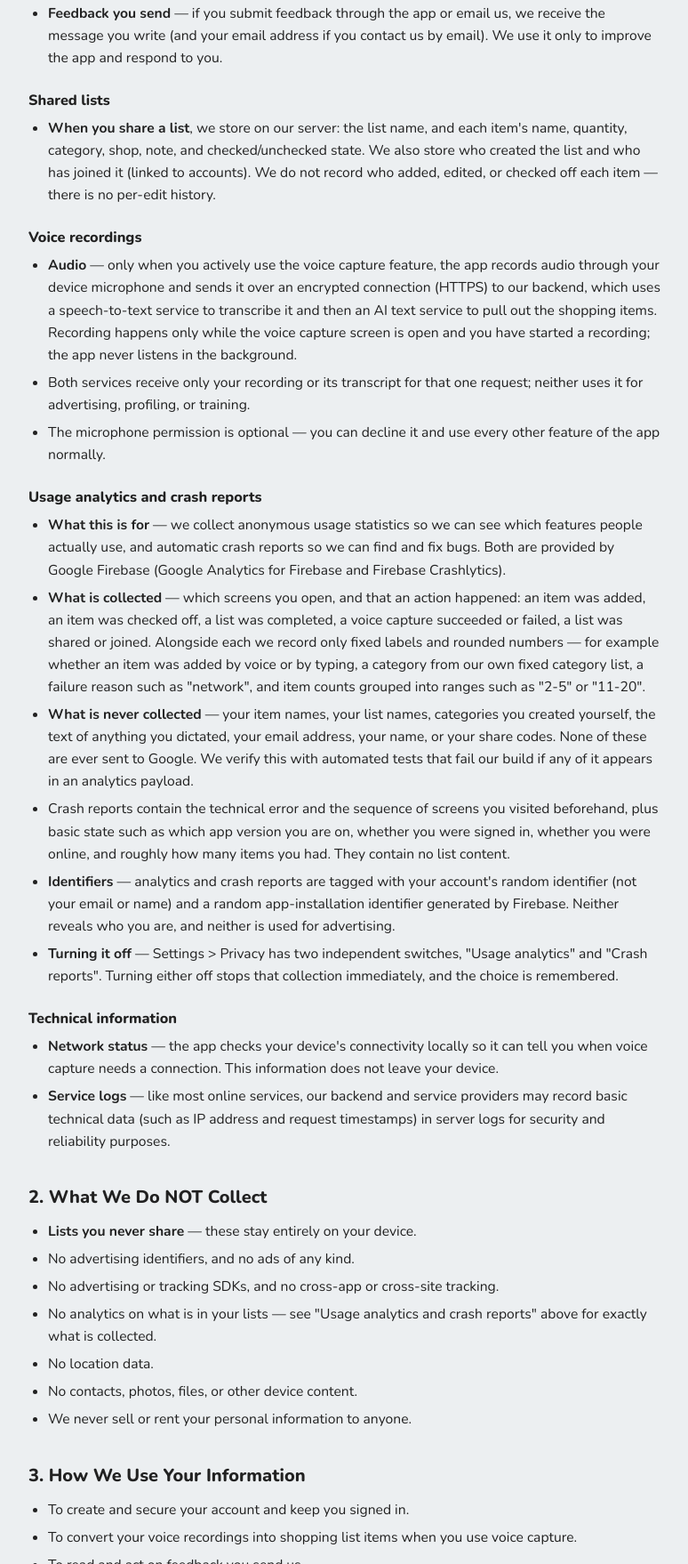
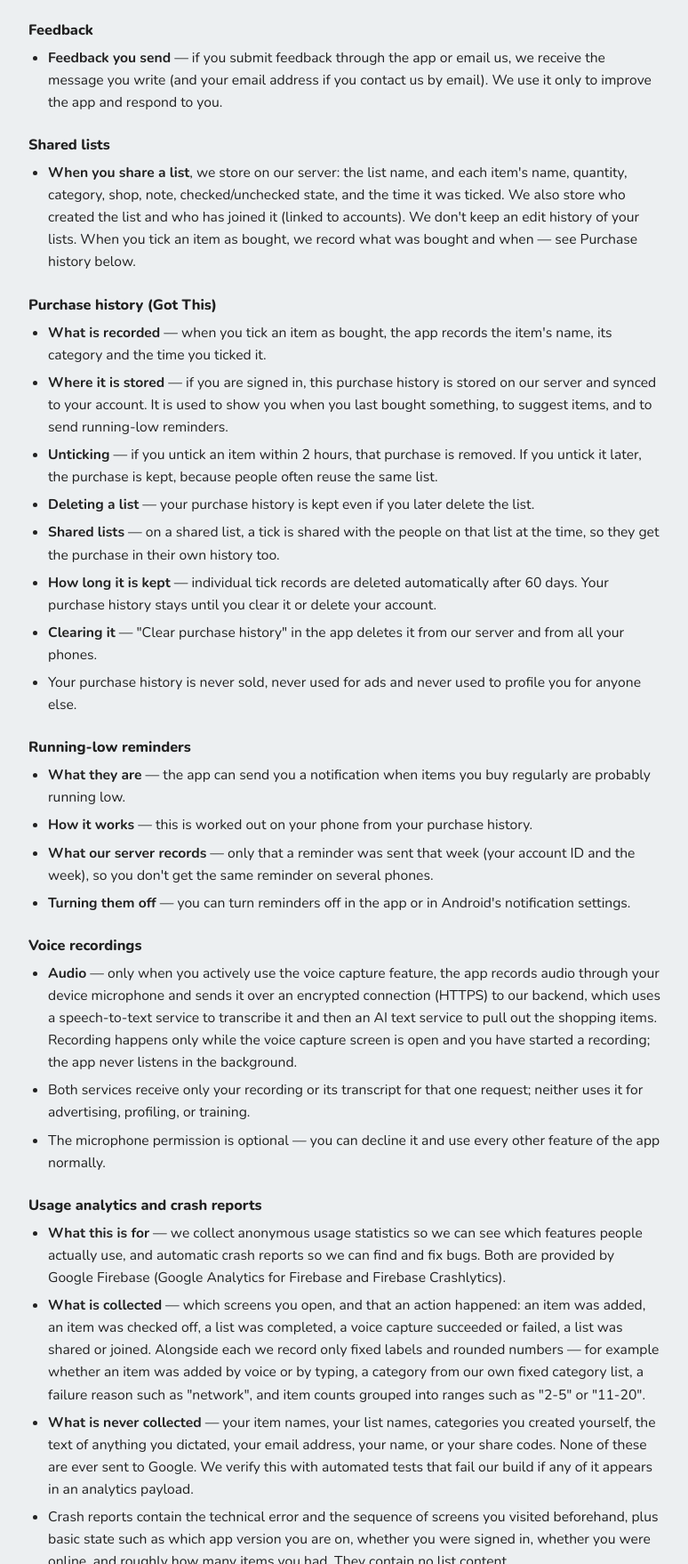
Before and after one commit to AabhashRai13/babe_get_this_landing_page, a plain HTML site: page privacy-policy.html in a window 1280 px wide. Shown: the part 1042-2800 px from the top of the page at 89% size, without its empty margins (252-1026 px from the left). Drawn offline with nearby package versions, Linux system fonts and the light colour scheme.

Commit message:
docs: update privacy policy for Android 1.2.0
Cover signed-in list sync, Google sign-in, purchase history (Got This),
running-low reminders, and the new retention periods.

Co-Authored-By: Claude Opus 5.5 <noreply@anthropic.com>

```diff
--- a/privacy-policy.html
+++ b/privacy-policy.html
@@ -25,17 +25,17 @@
 
   <main class="page">
     <h1>Privacy Policy</h1>
-    <p class="updated">Effective date: November 11, 2026</p>
+    <p class="updated">Effective date: November 24, 2026</p>
 
     <p>This Privacy Policy describes how <strong>Babe, Get This</strong> ("the app", "we", "us") collects, uses, and protects your information when you use our Android application and the website <a href="https://babegetthis.com">babegetthis.com</a>.</p>
 
-    <p>The short version: lists you keep to yourself stay on your device and are never uploaded. When you share a list using a share code, that list (and its items) is stored on our server so the people you share with can see and edit it. <strong>Sharing is the only thing that uploads a list — if you never share, nothing about your lists leaves your phone.</strong> No ads and no data sales. We do use Google's analytics and crash reporting to see which features get used and to find bugs — it never receives your list contents, item names, or recordings, and you can turn both off in Settings.</p>
+    <p>The short version: if you use the app without an account (as a guest), your lists stay on your phone only. <strong>If you are signed in, all your lists — shared or not — are stored on our server and synced to your account</strong>, so they come back if you reinstall the app or move to a new phone. Only lists you share have a share code, and only shared lists can be seen by other people. No ads and no data sales. We do use Google's analytics and crash reporting to see which features get used and to find bugs — it never receives your list contents, item names, or recordings, and you can turn both off in Settings.</p>
 
     <h2>1. Information We Collect</h2>
 
     <h3>Account information</h3>
     <ul>
-      <li><strong>Email address and password</strong> — used to create and sign in to your account. Authentication is handled by Supabase; your password is stored only in hashed form and is never visible to us.</li>
+      <li><strong>Email and password, or Sign in with Google</strong> — used to create and sign in to your account. If you use email and password, your password is stored only in hashed form and is never visible to us. If you use "Sign in with Google", we receive your name and email address from Google; we never see your Google password. Either way, authentication is handled by Supabase.</li>
       <li><strong>Why we require an account</strong> — features like voice transcription run on our servers and cost real money to operate. Sign-in exists solely to prevent abuse of that infrastructure, not to profile you.</li>
     </ul>
 
@@ -53,7 +53,27 @@
 
     <h3>Shared lists</h3>
     <ul>
-      <li><strong>When you share a list</strong>, we store on our server: the list name, and each item's name, quantity, category, shop, note, and checked/unchecked state. We also store who created the list and who has joined it (linked to accounts). We do not record who added, edited, or checked off each item — there is no per-edit history.</li>
+      <li><strong>When you share a list</strong>, we store on our server: the list name, and each item's name, quantity, category, shop, note, checked/unchecked state, and the time it was ticked. We also store who created the list and who has joined it (linked to accounts). We don't keep an edit history of your lists. When you tick an item as bought, we record what was bought and when — see Purchase history below.</li>
+    </ul>
+
+    <h3>Purchase history (Got This)</h3>
+    <ul>
+      <li><strong>What is recorded</strong> — when you tick an item as bought, the app records the item's name, its category and the time you ticked it.</li>
+      <li><strong>Where it is stored</strong> — if you are signed in, this purchase history is stored on our server and synced to your account. It is used to show you when you last bought something, to suggest items, and to send running-low reminders.</li>
+      <li><strong>Unticking</strong> — if you untick an item within 2 hours, that purchase is removed. If you untick it later, the purchase is kept, because people often reuse the same list.</li>
+      <li><strong>Deleting a list</strong> — your purchase history is kept even if you later delete the list.</li>
+      <li><strong>Shared lists</strong> — on a shared list, a tick is shared with the people on that list at the time, so they get the purchase in their own history too.</li>
+      <li><strong>How long it is kept</strong> — individual tick records are deleted automatically after 60 days. Your purchase history stays until you clear it or delete your account.</li>
+      <li><strong>Clearing it</strong> — "Clear purchase history" in the app deletes it from our server and from all your phones.</li>
+      <li>Your purchase history is never sold, never used for ads and never used to profile you for anyone else.</li>
+    </ul>
+
+    <h3>Running-low reminders</h3>
+    <ul>
+      <li><strong>What they are</strong> — the app can send you a notification when items you buy regularly are probably running low.</li>
+      <li><strong>How it works</strong> — this is worked out on your phone from your purchase history.</li>
+      <li><strong>What our server records</strong> — only that a reminder was sent that week (your account ID and the week), so you don't get the same reminder on several phones.</li>
+      <li><strong>Turning them off</strong> — you can turn reminders off in the app or in Android's notification settings.</li>
     </ul>
 
     <h3>Voice recordings</h3>
@@ -81,7 +101,7 @@
 
     <h2>2. What We Do NOT Collect</h2>
     <ul>
-      <li><strong>Lists you never share</strong> — these stay entirely on your device.</li>
+      <li><strong>Guest lists</strong> — if you use the app without an account, your lists stay entirely on your phone.</li>
       <li>No advertising identifiers, and no ads of any kind.</li>
       <li>No advertising or tracking SDKs, and no cross-app or cross-site tracking.</li>
       <li>No analytics on what is in your lists — see "Usage analytics and crash reports" above for exactly what is collected.</li>
@@ -94,6 +114,7 @@
     <ul>
       <li>To create and secure your account and keep you signed in.</li>
       <li>To convert your voice recordings into shopping list items when you use voice capture.</li>
+      <li>To show your purchase history, suggestions and running-low reminders.</li>
       <li>To read and act on feedback you send us.</li>
       <li>To send a single launch notification to anyone who joined a website waitlist.</li>
       <li>To understand which features are used and to diagnose crashes, so we can improve the app.</li>
@@ -104,7 +125,7 @@
     <h2>4. Service Providers</h2>
     <p>We use a small number of infrastructure providers to run the app. They process data on our behalf and are not permitted to use it for their own purposes:</p>
     <ul>
-      <li><strong>Supabase</strong> — accounts, and storage/sync of shared lists. See the <a href="https://supabase.com/privacy" rel="noopener">Supabase Privacy Policy</a>.</li>
+      <li><strong>Supabase</strong> — accounts, storage and sync of all your lists (shared or not) when you are signed in, and purchase history. See the <a href="https://supabase.com/privacy" rel="noopener">Supabase Privacy Policy</a>.</li>
       <li><strong>Railway</strong> — hosts our backend and the voice endpoint. See the <a href="https://railway.com/legal/privacy" rel="noopener">Railway Privacy Policy</a>.</li>
       <li><strong>Groq</strong> — transcribes voice recordings to text. See the <a href="https://groq.com/privacy-policy" rel="noopener">Groq Privacy Policy</a>.</li>
       <li><strong>Anthropic</strong> — turns the transcript into a list of items. See the <a href="https://www.anthropic.com/legal/privacy" rel="noopener">Anthropic Privacy Policy</a>.</li>
@@ -113,7 +134,9 @@
 
     <h2>5. Data Storage and Security</h2>
     <ul>
-      <li>Lists you don't share are stored only locally on your device — we have no copy of them. Shared lists are stored on our server.</li>
+      <li>If you use the app as a guest (without an account), your lists are stored only on your phone — we have no copy of them.</li>
+      <li>If you are signed in, all your lists, shared or not, are stored on our server (Supabase) and synced to your account, so they come back after you reinstall the app or move to a new phone.</li>
+      <li>Only shared lists have a share code, and only shared lists are visible to other people.</li>
       <li>All communication between the app and our servers is encrypted in transit using HTTPS/TLS.</li>
       <li>Access to production data is restricted, and passwords are stored using industry-standard hashing.</li>
       <li>No method of transmission or storage is 100% secure, but we work to protect your information using reasonable technical and organizational measures.</li>
@@ -130,7 +153,10 @@
       <li><strong>Voice recordings</strong> are processed transiently for transcription and are not retained as a voice archive.</li>
       <li><strong>Usage analytics</strong> are retained by Google Analytics for 14 months and then deleted automatically. <strong>Crash reports</strong> are retained for approximately 90 days.</li>
       <li><strong>Shared lists</strong> are kept on our server while at least one member still has the list. Deleted items and lists are marked deleted but their rows are retained — this is how the deletion reaches other members' devices.</li>
-      <li>When you delete your account, your account record is permanently deleted from our systems within 30 days, except where a longer retention period is required by law. A list you shared stays available to the other members who joined it, but is no longer linked to you. Local lists are removed when you uninstall the app or clear its data.</li>
+      <li><strong>Purchase history</strong> is kept until you clear it in the app or delete your account.</li>
+      <li><strong>Tick records</strong> (the individual record of each item you ticked) are deleted automatically after 60 days.</li>
+      <li><strong>Running-low reminder records</strong> are kept with your account.</li>
+      <li>When you delete your account, your account record, purchase history, tick records and running-low reminder records are permanently deleted from our systems within 30 days, except where a longer retention period is required by law. A list you shared stays available to the other members who joined it, but is no longer linked to you. Guest lists (used without an account) are removed when you uninstall the app or clear its data.</li>
       <li>Because analytics and crash records are tied to a random identifier rather than to your name or email, deleting your account does not retroactively erase past records — but from that point the identifier no longer corresponds to any account. If you want those past records deleted as well, email us and we will do it.</li>
     </ul>
 
```
